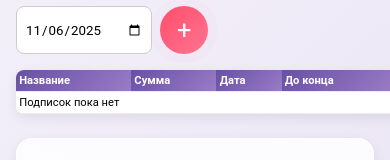
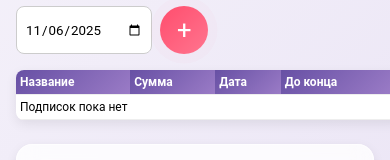
Before and after one commit to lordvako/subtrack-pwa, a plain HTML site: page index.html in a window 390 px wide. Shown: the part 158-318 px from the top of the page. Drawn offline with nearby package versions, Linux system fonts and the light colour scheme.

Commit message:
Update style.css

```diff
--- a/style.css
+++ b/style.css
@@ -111,11 +111,12 @@ canvas{margin:0 auto;display:block}
   th,td{padding:.4rem;font-size:.8rem}
 }
 /* ===== Android: компактная таблица ===== */
+/* ===== компактная таблица ===== */
 @media (max-width: 600px) {
-  html,body{overflow-x:hidden}                    /* системный скролл убираем */
-  .table-wrapper{width:100vw;overflow-x:auto;-webkit-overflow-scrolling:touch}
-  table{min-width:320px}                          /* можно чуть уже */
-
+  th,td{padding:.25rem .2rem;font-size:.7rem}   /* ещё меньше */
+  td:nth-child(2){white-space:nowrap}          /* цена в одну строку */
+  td:nth-child(4){font-size:.6rem}             /* «До конца» поменьше */
+}
   /* компактные ячейки – больше места */
   th,td{padding:.3rem .25rem;font-size:.75rem}
 
```
